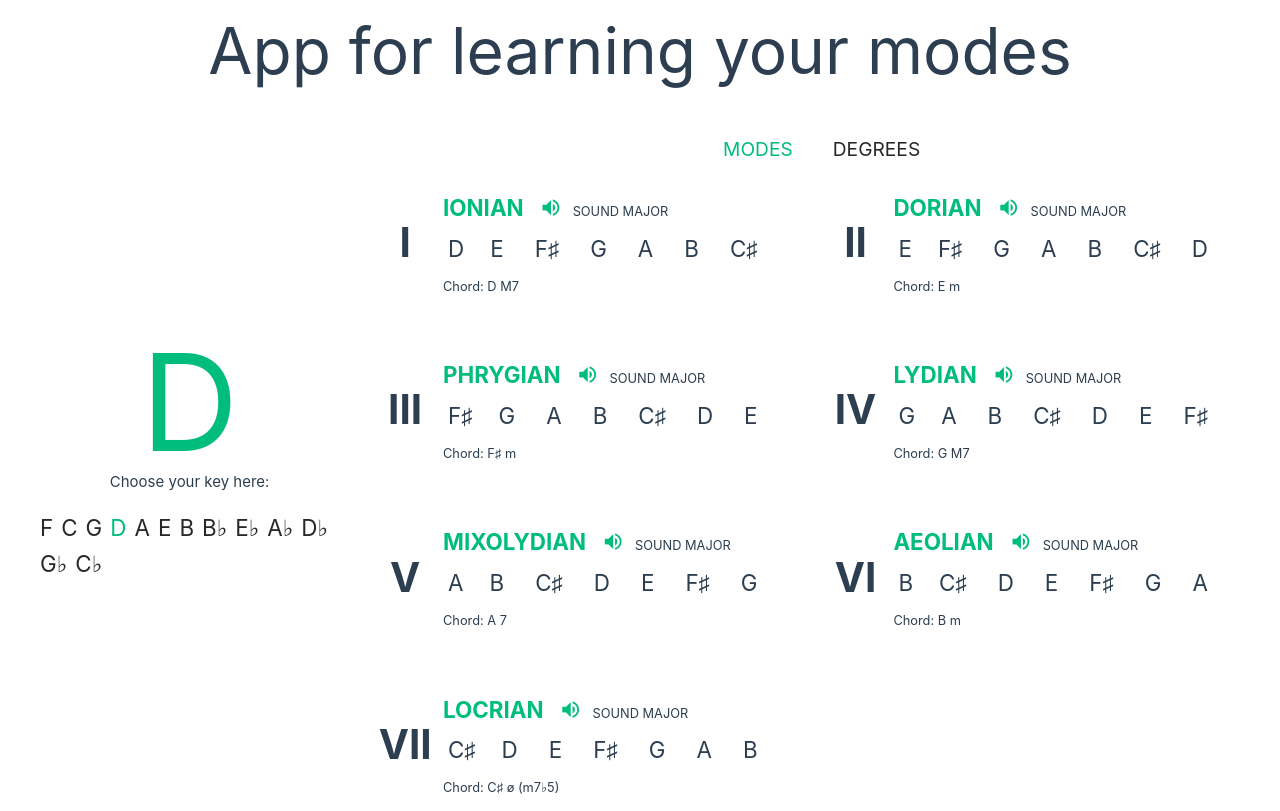
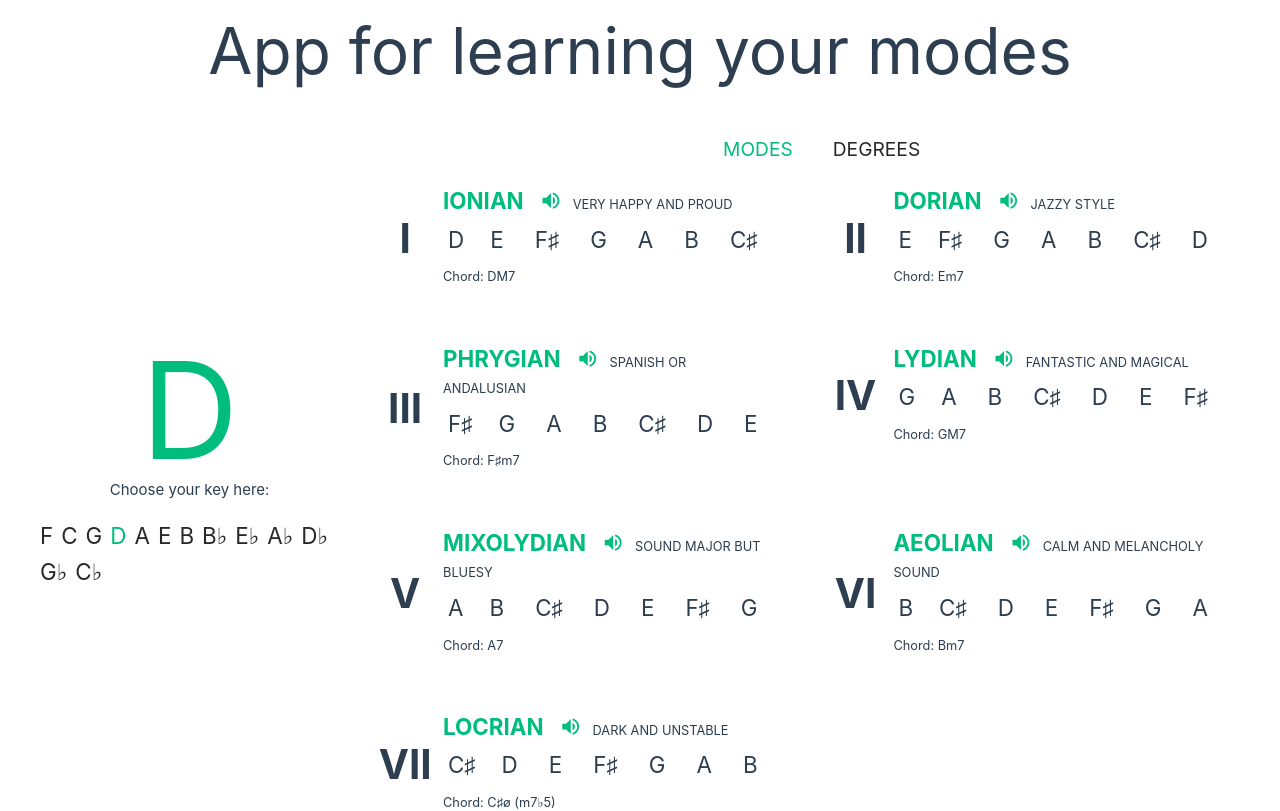
Before and after one commit to syl-p/easy-music-key, a Vue app: page / in a window 1280 px wide. Shown: the top 811 px of the page. Built offline with nearby package versions, Linux system fonts and the light colour scheme.

Commit message:
feat: add description to mode

```diff
--- a/src/components/ModeElement.vue
+++ b/src/components/ModeElement.vue
@@ -11,11 +11,10 @@
         <template v-else>
           <span>{{ degree.notation }}</span>
         </template> &nbsp;
-        <a href="#"
-          @click="playSound(store.view === 'degrees' ? degree.notes : mode.notes, store.view === 'degrees')">
+        <a href="#" @click="playSound(store.view === 'degrees' ? degree.notes : mode.notes, store.view === 'degrees')">
           <i class="mdi mdi-volume-high"></i>
         </a>&nbsp;
-        <small>Sound Major</small>
+        <small>{{store.view === 'degrees' ? degree.description : mode.description}}</small>
       </h2>
       <ul class="mode__notes">
         <li v-for="note in mode.notes" :key="note"
@@ -87,6 +86,7 @@ function playSound(notes: string[], isDegree: boolean) {
 
   .mode h2 {
     font-size: 1.4rem;
+    line-height: 1.4rem;
     margin-bottom: 0px;
     text-transform: uppercase;
     font-weight: bold;
--- a/src/scale.class.ts
+++ b/src/scale.class.ts
@@ -31,44 +31,72 @@ export default class ScaleClass {
         "F"
     ].map(note => note + ScaleClass.flat_text);
 
-    static mode_names: string[] = [
-        "ionian",
-        "dorian",
-        "phrygian",
-        "lydian",
-        "mixolydian",
-        "aeolian",
-        "locrian",
+    static modes: {name: string, description: string}[] = [
+        {
+            name: "ionian",
+            description: 'Very happy and proud'
+        },
+        {
+            name: "dorian",
+            description: "Jazzy style"
+        },
+        {
+            name: "phrygian",
+            description: "Spanish or andalusian"
+        },
+        {
+            name: "lydian",
+            description: "Fantastic and magical "
+        },
+        {
+            name: "mixolydian",
+            description: "Sound Major but bluesy"
+        },
+        {
+            name: "aeolian",
+            description: "calm and melancholy sound"
+        },
+        {
+            name: "locrian",
+            description: "dark and unstable"
+        }
     ];
 
-    static degree_names: { name: string, notation: string }[] = [
+    static degrees: { name: string, notation: string, description: string }[] = [
         {
             name: 'I',
-            notation: 'M7'
+            notation: 'M7',
+            description: 'Sound Major'
         },
         {
             name: 'II',
-            notation: 'm'
+            notation: 'm7',
+            description: 'Sound Minor'
         },
         {
             name: 'III',
-            notation: 'm'
+            notation: 'm7',
+            description: 'Sound Minor'
         },
         {
             name: 'IV',
-            notation: 'M7'
+            notation: 'M7',
+            description: 'Sound Major'
         },
         {
             name: 'V',
-            notation: '7'
+            notation: '7',
+            description: 'Sound Major'
         },
         {
             name: 'VI',
-            notation: 'm'
+            notation: 'm7',
+            description: 'Sound Minor'
         },
         {
             name: 'VII',
-            notation: 'ø (m7♭5)'
+            notation: 'ø (m7♭5)',
+            description: 'Sound Minor and diminished'
         },
     ];
 
@@ -118,13 +146,14 @@ export default class ScaleClass {
     }
 
     static get_degrees(key: string) {
-        const degrees: { notation: string, roman: string, notes: string[] }[] = [];
+        const degrees: { notation: string, roman: string, notes: string[], description: string }[] = [];
 
         ScaleClass.get_major_scale_from_key(key).forEach((note, index) => {
             const mode_notes: string[] = ScaleClass.get_modes(key)[index].notes
             const degree = {
-                notation: note + ' ' + ScaleClass.degree_names[index].notation,
-                roman: ScaleClass.degree_names[index].name,
+                notation: note + '' + ScaleClass.degrees[index].notation,
+                roman: ScaleClass.degrees[index].name,
+                description: ScaleClass.degrees[index].description,
                 notes: mode_notes.filter((note, index) => [0, 2, 4, 6].includes(index))
             }
             degrees.push(degree);
@@ -144,8 +173,8 @@ export default class ScaleClass {
             notes = [...scale.slice(index, scale.length), ...scale.slice(0, index)];
 
             const mode = {
-                name: ScaleClass.mode_names[index],
-                notes
+                ...ScaleClass.modes[index],
+                notes,
             }
 
             modes.push(mode);
```
